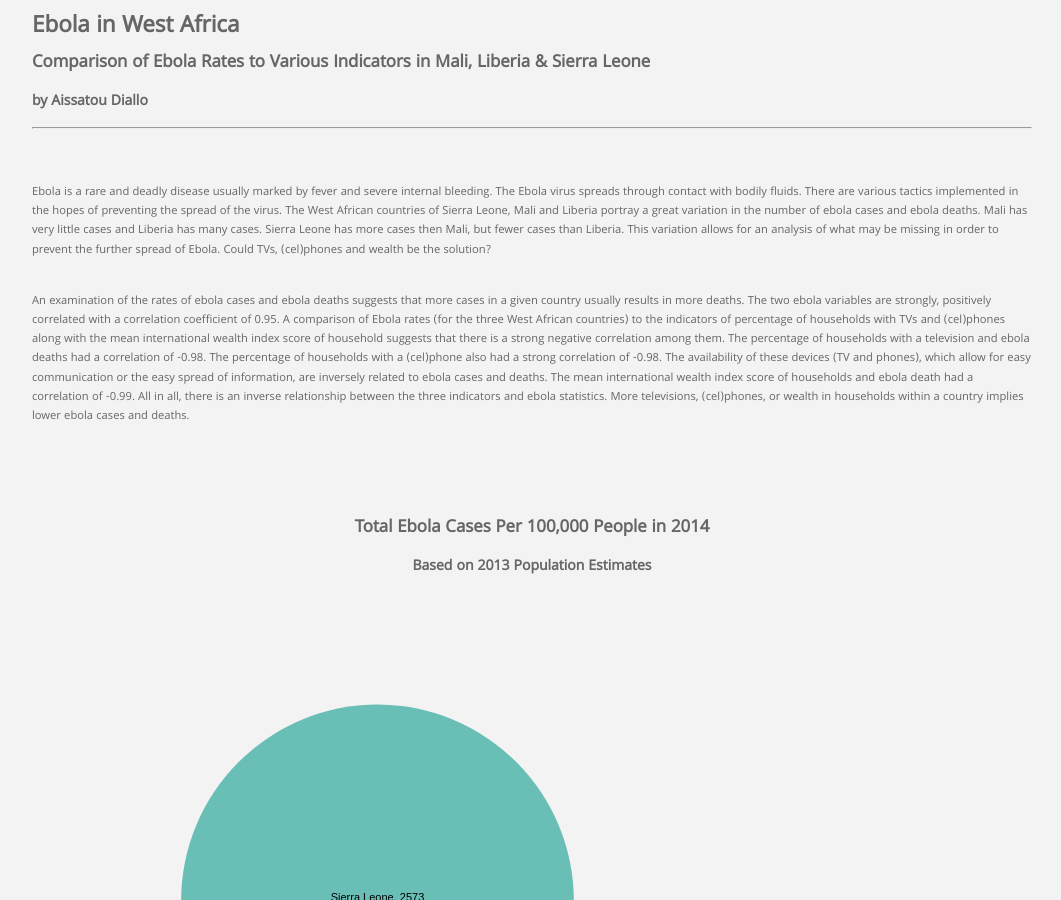
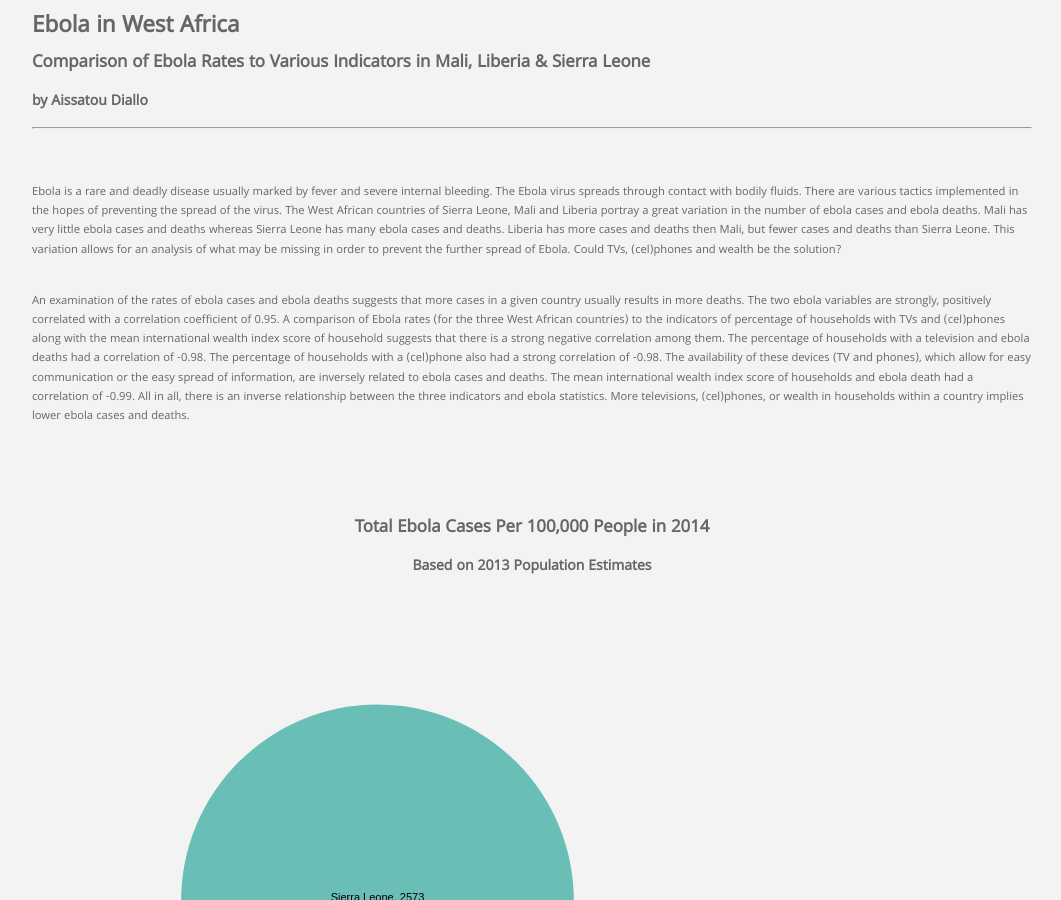
Before and after one commit to ad605/ad605.github.io, a Jekyll site: the page datavizproject/index.html, which Jekyll copies as it is, in a window 1280 px wide and 900 px high. Shown: the whole window, without its empty margins (108-1169 px from the left). Built offline with Jekyll 4.4.1, drawn with Linux system fonts in a browser that asks for light colours.

Commit message:
Update index.html

```diff
--- a/datavizproject/index.html
+++ b/datavizproject/index.html
@@ -233,7 +233,7 @@ width: 800px;
           <hr>
         </div>
         <p>
-          <p>Ebola is a rare and deadly disease usually marked by fever and severe internal bleeding. The Ebola virus spreads through contact with bodily fluids. There are various tactics implemented in the hopes of preventing the spread of the virus. The West African countries of Sierra Leone, Mali and Liberia portray a great variation in the number of ebola cases and ebola deaths. Mali has very little cases and Liberia has many cases. Sierra Leone has more cases then Mali, but fewer cases than Liberia. This variation allows for an analysis of what may be missing in order to prevent the further spread of Ebola. Could TVs, (cel)phones and wealth be the solution? </p>
+          <p>Ebola is a rare and deadly disease usually marked by fever and severe internal bleeding. The Ebola virus spreads through contact with bodily fluids. There are various tactics implemented in the hopes of preventing the spread of the virus. The West African countries of Sierra Leone, Mali and Liberia portray a great variation in the number of ebola cases and ebola deaths. Mali has very little ebola cases and deaths whereas Sierra Leone has many ebola cases and deaths. Liberia has more cases and deaths then Mali, but fewer cases and deaths than Sierra Leone. This variation allows for an analysis of what may be missing in order to prevent the further spread of Ebola. Could TVs, (cel)phones and wealth be the solution? </p>
 
 <p>An examination of the rates of ebola cases and ebola deaths suggests that more cases in a given country usually results in more deaths. The two ebola variables are strongly, positively correlated with a correlation coefficient of 0.95. A comparison of Ebola rates (for the three West African countries) to the indicators of percentage of households with TVs and (cel)phones along with the mean international wealth index score of household suggests that there is a strong negative correlation among them. The percentage of households with a television and ebola deaths had a correlation of -0.98. The percentage of households with a (cel)phone also had a strong correlation of -0.98.  The availability of these devices (TV and phones), which allow for easy communication or the easy spread of information, are inversely related to ebola cases and deaths. The mean international wealth index score of households and ebola death had a correlation of  -0.99.  All in all, there is an inverse relationship between the three indicators and ebola statistics. More televisions, (cel)phones, or wealth in households within a country implies lower ebola cases and deaths. </p>
 
```
